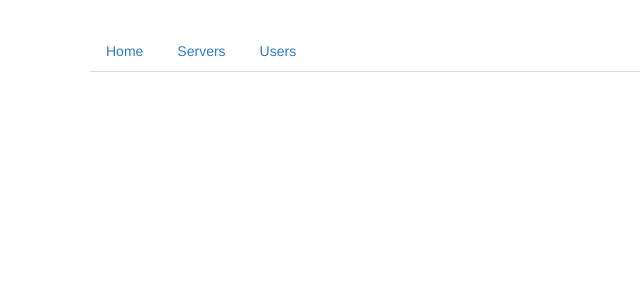
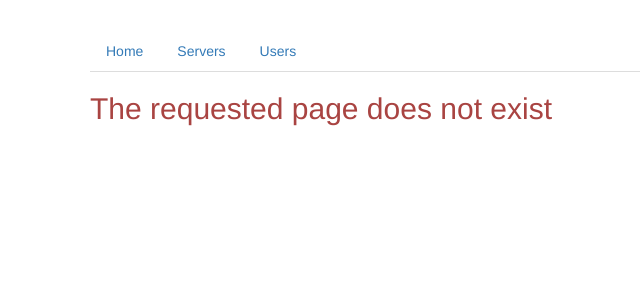
Before and after one commit to Arish11/routing-start, an Angular app: page /not-found in a window 1280 px wide. Before the commit this address led to /. Shown: the top 300 px of the page, without its empty margins (175-815 px from the left). Built offline with nearby package versions, Linux system fonts and the light colour scheme.

Commit message:
adding a new not-found component for wildcard routes

```diff
--- a/src/app/app.module.ts
+++ b/src/app/app.module.ts
@@ -12,6 +12,7 @@ import { EditServerComponent } from './servers/edit-server/edit-server.component
 import { ServerComponent } from './servers/server/server.component';
 import { ServersService } from './servers/servers.service';
 import { RouterModule, Routes } from '@angular/router';
+import { NotFoundComponent } from './not-found/not-found.component';
 
 const appRoutes : Routes = [
   {path:'',component:HomeComponent},
@@ -22,6 +23,8 @@ const appRoutes : Routes = [
     {path:":id",component:ServerComponent},
     {path:":id/edit",component:EditServerComponent},
   ]},
+  {path:"not-found", component:NotFoundComponent},
+  {path:"**", redirectTo:"not-found"}
 
 ]
 
@@ -33,7 +36,8 @@ const appRoutes : Routes = [
     ServersComponent,
     UserComponent,
     EditServerComponent,
-    ServerComponent
+    ServerComponent,
+    NotFoundComponent
   ],
   imports: [
     BrowserModule,
--- /dev/null
+++ b/src/app/not-found/not-found.component.html
@@ -0,0 +1 @@
+<h2 class="text-danger">The requested page does not exist</h2>
--- /dev/null
+++ b/src/app/not-found/not-found.component.ts
@@ -0,0 +1,15 @@
+import { Component, OnInit } from '@angular/core';
+
+@Component({
+  selector: 'app-not-found',
+  templateUrl: './not-found.component.html',
+  styleUrls: ['./not-found.component.css']
+})
+export class NotFoundComponent implements OnInit {
+
+  constructor() { }
+
+  ngOnInit(): void {
+  }
+
+}
```
Also changed, not shown: src/app/not-found/not-found.component.css (added).
